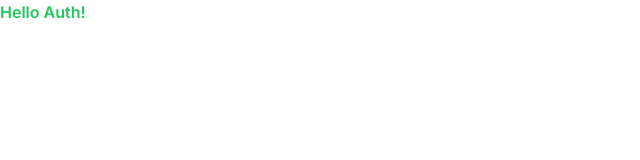
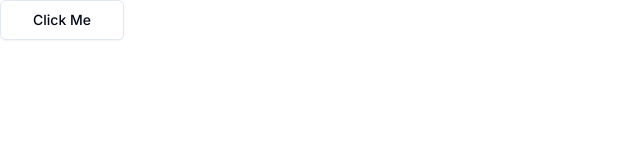
Before and after one commit to thadeus47/next-auth, a Next.js app: page / in a window 1280 px wide. Shown: the top 160 px of the page, without its empty margins (0-640 px from the left). Built offline with nearby package versions, Linux system fonts and the light colour scheme.

Commit message:
structure change

```diff
--- a/app/layout.tsx
+++ b/app/layout.tsx
@@ -5,7 +5,7 @@ import "./globals.css";
 const inter = Inter({ subsets: ["latin"] });
 
 export const metadata: Metadata = {
-  title: "Create Next App",
+  title: "Next Auth App",
   description: "Generated by create next app",
 };
 
--- a/app/page.tsx
+++ b/app/page.tsx
@@ -1,7 +1,9 @@
-import Image from "next/image";
+import { Button } from "@/components/ui/button";
 
-export default function Home() {
+export default async function Home() {
   return (
-    <p className="font-semibold text-green-500">Hello Auth!</p>
+    <Button size="lg" variant="outline">
+      Click Me
+    </Button>
   );
 }
```
